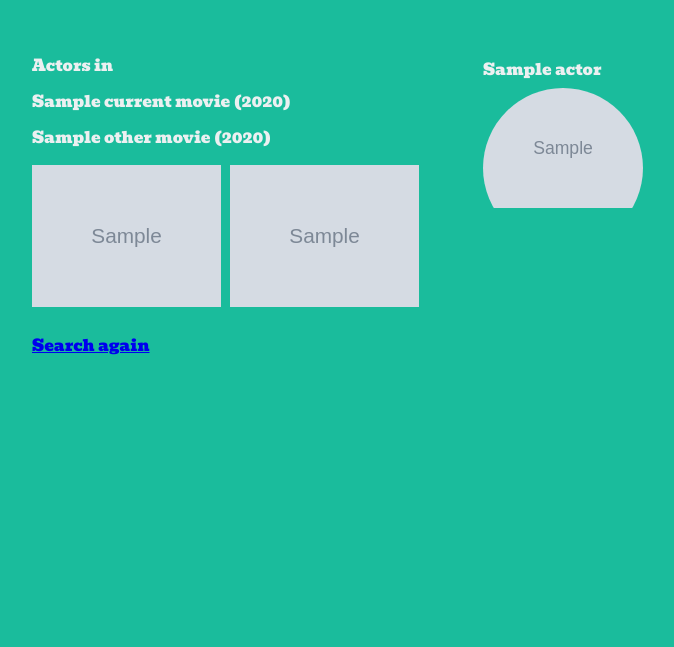
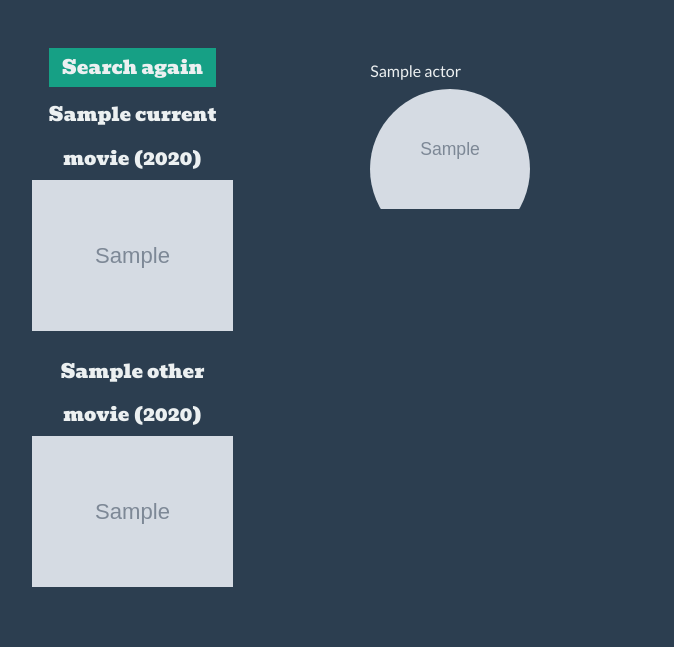
Before and after one commit to alilja/WhatsTheirFace, a Flask app: template templates/results.html in a window 1280 px wide. Shown: the top 647 px of the page, without its empty margins (0-674 px from the left). Run offline with Flask 2, Linux system fonts and the light colour scheme; the template is opened without the code that fills it: most values are stand-ins (such as "Sample title", 1, 10 or a date in 2020); grey boxes marked "Sample" are stand-in pictures.

Commit message:
formatting fixes

```diff
--- a/application.py
+++ b/application.py
@@ -71,23 +71,11 @@ def results():
         for actor in list(set(movies[0].actors) & set(movies[1].actors)):
             common_actors.append(models.Actor(actor))
 
-        six_column = []
-        i = 0
-        temp = []
-        for actor in common_actors:
-            if i == 6:
-                six_column.append(temp)
-                temp = []
-                i = 0
-            temp.append(actor)
-            i += 1
-        six_column.append(temp)
-
         return render_template(
             "results.html",
             current_movie=movies[0],
             other_movie=movies[1],
-            common_actors=six_column,
+            common_actors=common_actors,
         )
     return redirect(url_for('index'))
 
@@ -147,4 +135,4 @@ def find_movie(text):
 
 
 if __name__ == '__main__':
-    app.run(debug=True)
+    app.run(host='0.0.0.0')
--- a/static/sass/style.scss
+++ b/static/sass/style.scss
@@ -5,11 +5,12 @@ $white: #ecf0f1;
 $black: #34495e;
 $grey: #bdc3c7;
 
-$background: #1abc9c;
+$background: #2c3e50;
+$color: #16a085;
 
 
 body {
-	font-family: 'Bevan', sans-serif;
+	font-family: 'Bevan', serif;
 	color: $white;
 	background: $background;
 	padding: 2em;
@@ -19,25 +20,21 @@ body {
 
 #above {
 	.question_background{
-		font-size: 2em;
+		font-size: 3em;
 		letter-spacing: -1px;
 		color: $white;
+		margin-top: 1em;
 	}
 
 	@media only screen and (max-width: $breakpoint) {
 		.question_background {
-			font-size: 1.5em;
+			font-size: 1.4em;
 			letter-spacing: 0px;
 		}
 	}
 
 	div {
 		line-height: 2.25em;
-	}
-
-	form {
-		margin-top: 3em;
-		font-size: 1.5em;
 	}
 
 	input {
@@ -58,7 +55,7 @@ body {
 	:-ms-input-placeholder { color: $black; }
 
 	.button {
-		background: $black;
+		background: $color;
 		font: inherit;
 		color: $white;
 	}
@@ -68,18 +65,37 @@ body {
 		color: $white;
 	}
 
-	.poster {
-		width: 100%;
-		overflow: hidden;
+	#posters{
+		font-size: 1.2em;
+		text-align: center;
 
-		img {
+		.poster {
 			width: 100%;
+			overflow: hidden;
+
+			img {
+				width: 100%;
+			}
+		}
+
+		a {
+			color: $white;
+			text-decoration: none;
+			background: $color;
+			padding: 0.2em 0.7em 0.2em 0.7em;
 		}
 	}
+
+	@media only screen and (max-width: $breakpoint) {
+		.poster {
+			display: none;
+		}
+	}
+
 }
 
-#below {
-
+#actors {
+	font-family: 'Lato', sans-serif;
 
 	.profile_picture{
 		width: 10em;
--- a/static/style.css
+++ b/static/style.css
@@ -100,26 +100,24 @@ table {
   .span_1_of_11, .span_2_of_11, .span_3_of_11, .span_4_of_11, .span_5_of_11, .span_6_of_11, .span_7_of_11, .span_8_of_11, .span_9_of_11, .span_10_of_11, .span_11_of_11 {
     width: 100%; } }
 body {
-  font-family: 'Bevan', sans-serif;
+  font-family: 'Bevan', serif;
   color: #ecf0f1;
-  background: #1abc9c;
+  background: #2c3e50;
   padding: 2em;
   font-size: 16px;
   line-height: 1.75em; }
 
 #above .question_background {
-  font-size: 2em;
+  font-size: 3em;
   letter-spacing: -1px;
-  color: #ecf0f1; }
+  color: #ecf0f1;
+  margin-top: 1em; }
 @media only screen and (max-width: 580px) {
   #above .question_background {
-    font-size: 1.5em;
+    font-size: 1.4em;
     letter-spacing: 0px; } }
 #above div {
   line-height: 2.25em; }
-#above form {
-  margin-top: 3em;
-  font-size: 1.5em; }
 #above input {
   font: inherit;
   font-size: 0.75em;
@@ -139,24 +137,37 @@ body {
 #above :-ms-input-placeholder {
   color: #34495e; }
 #above .button {
-  background: #34495e;
+  background: #16a085;
   font: inherit;
   color: #ecf0f1; }
 #above #results {
   background-color: #34495e;
   color: #ecf0f1; }
-#above .poster {
+#above #posters {
+  font-size: 1.2em;
+  text-align: center; }
+  #above #posters .poster {
     width: 100%;
     overflow: hidden; }
-  #above .poster img {
+    #above #posters .poster img {
       width: 100%; }
+  #above #posters a {
+    color: #ecf0f1;
+    text-decoration: none;
+    background: #16a085;
+    padding: 0.2em 0.7em 0.2em 0.7em; }
+@media only screen and (max-width: 580px) {
+  #above .poster {
+    display: none; } }
 
-#below .profile_picture {
+#actors {
+  font-family: 'Lato', sans-serif; }
+  #actors .profile_picture {
     width: 10em;
     height: 10em;
     overflow: hidden;
     border-radius: 50% 50%; }
-  #below .profile_picture img {
+    #actors .profile_picture img {
       width: 100%; }
 
 /*# sourceMappingURL=style.css.map */
--- a/templates/base.html
+++ b/templates/base.html
@@ -5,6 +5,7 @@
     <title>What's Their Name? {% block title %}{% endblock %}</title>
     <link rel="stylesheet" href="{{ url_for('static', filename='style.css') }}" type="text/css" />
     <link href='http://fonts.googleapis.com/css?family=Bevan' rel='stylesheet' type='text/css'>
+    <link href='http://fonts.googleapis.com/css?family=Lato' rel='stylesheet' type='text/css'>
 
     <meta name="HandheldFriendly" content="True">
     <meta name="MobileOptimized" content="320">
--- a/templates/results.html
+++ b/templates/results.html
@@ -2,41 +2,39 @@
 {% block title %}{{ current_movie.title }} and {{ other_movie.title }}{% endblock %}
 {% block content %}
 <div class="section group">
-	<div class="col span_4_of_11 posters">
+	<div class="col span_2_of_11" id="posters">
 		<div class="section group">
 			<div class="col span_11_of_11">
-				Actors in <br />{{ current_movie.title }} ({{ current_movie.year }})<br />{{ other_movie.title }} ({{ other_movie.year }})
+				<a href="{{ url_for('index') }}">Search again</a>
 			</div>
 		</div>
 		<div class="section group">
-			<div class="col span_5_of_11">
+			<div class="col span_11_of_11">
 				<div class="poster">
-					<img src="{{ other_movie.poster_image }}" />
-				</div>
-			</div>
-			<div class="col span_5_of_11">
-				<div class="poster">
+				{{ current_movie.title }} ({{ current_movie.year}})
 					<img src="{{ current_movie.poster_image }}" />
 				</div>
 			</div>
 		</div>
 		<div class="section group">
 			<div class="col span_11_of_11">
-				<a href="{{ url_for('index') }}">Search again</a>
+				{{ other_movie.title }} ({{ other_movie.year}})
+				<div class="poster">
+					<img src="{{ other_movie.poster_image }}" />
+				</div>
 			</div>
 		</div>
 	</div>
-	<div class="col span_7_of_11" id="below">
-		{% for row in common_actors %}
+	<div class="col span_1_of_11"></div>
+	<div class="col span_8_of_11" id="actors">
+	{% for actor in common_actors %}
 		<div class="section group">
-			{% for actor in row %}
 			<div class="col span_1_of_6">
 				{{ actor.name }}
 				<div class="profile_picture">
 					<img src="{{ actor.image }}" />
 				</div>
 			</div>
-			{% endfor %}
 		</div>
 	{% endfor %}
 	</div>
```
Also changed, not shown: models.py (+5 -3 lines), 1 other file. Lines whose indentation alone changed are shown as unchanged.
